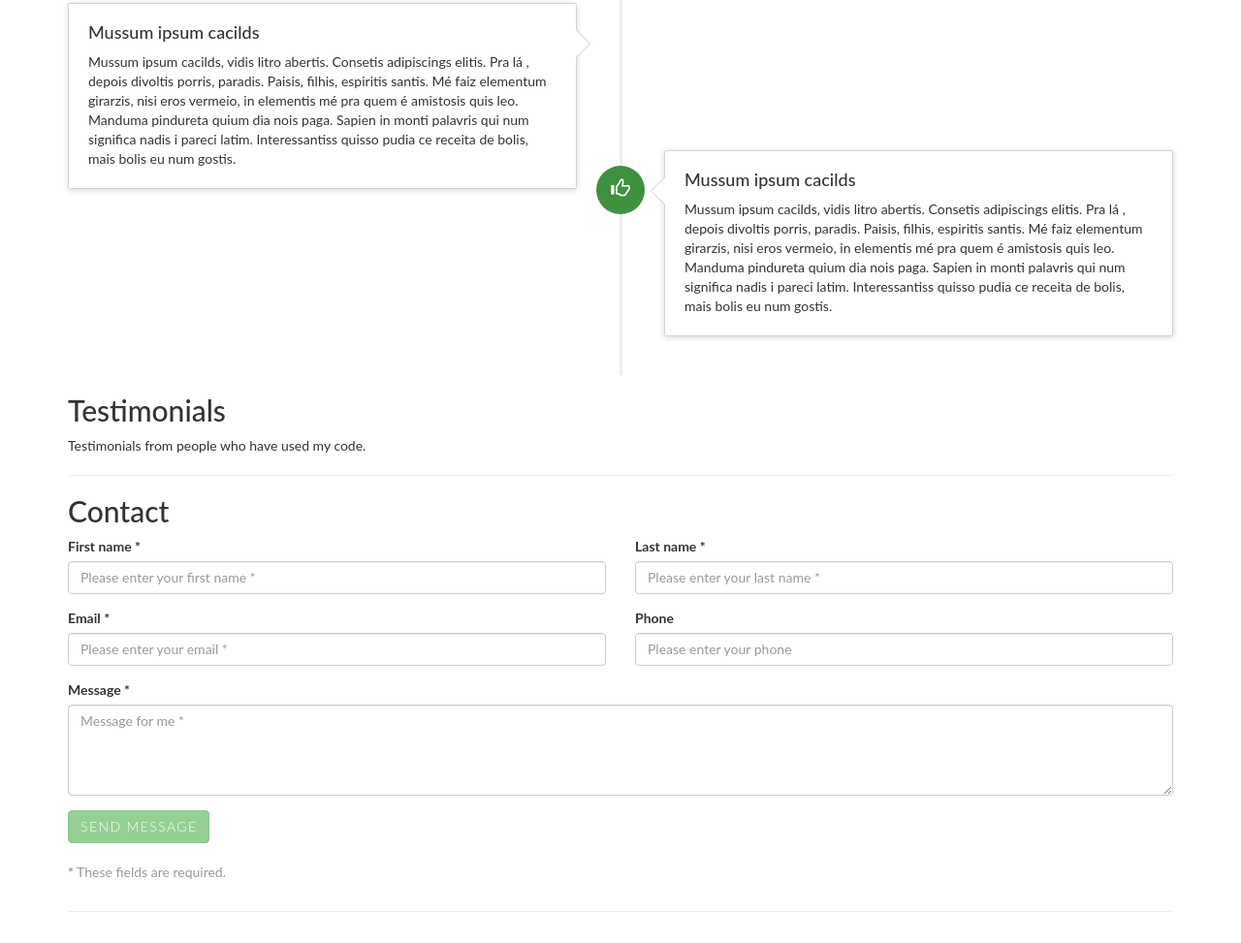
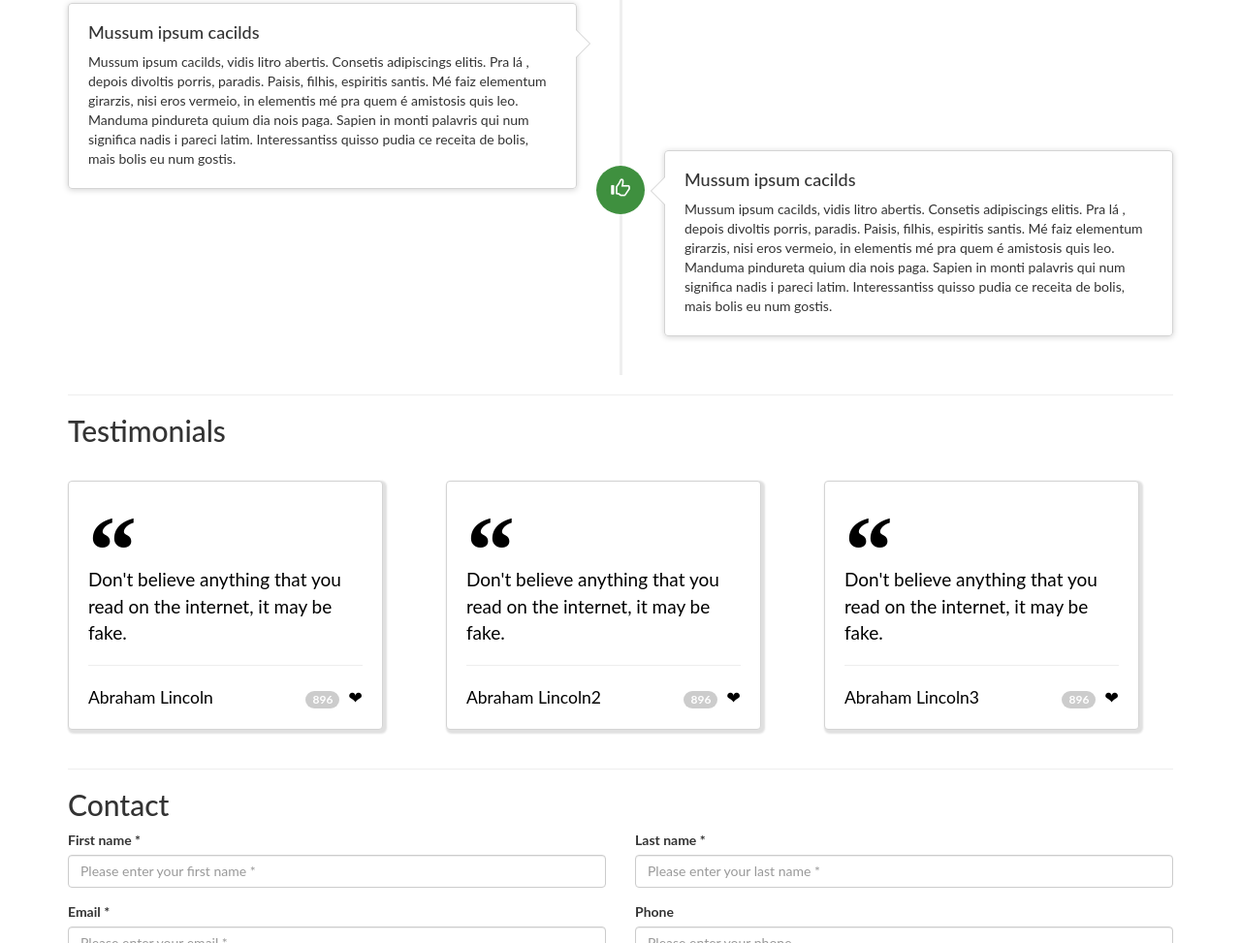
Before and after one commit to ZaxR/meandthecode, a plain HTML site: page index.html in a window 1280 px wide. Shown: the part 2090-3063 px from the top of the page at 97% size. Drawn offline with nearby package versions, Linux system fonts and the light colour scheme.

Commit message:
Add testimonials section quotebox html/css

```diff
--- a/css/styles.css
+++ b/css/styles.css
@@ -144,6 +144,7 @@ body {
 /* Progress Bar */
 .progress {
   height: 35px;
+  border-radius: 4px;
 
 }
 .progress .skill {
@@ -205,7 +206,7 @@ body {
   width: 50%;
   float: left;
   border: 1px solid #d4d4d4;
-  border-radius: 2px;
+  border-radius: 4px;
   padding: 20px;
   position: relative;
   -webkit-box-shadow: 0 1px 6px rgba(0, 0, 0, 0.175);
@@ -365,3 +366,43 @@ label {
     letter-spacing: 0.1em;
     margin-bottom: 20px;
 }
+
+/* Testimonials */
+blockquote{
+    border-left:none
+}
+
+.quote-badge{
+    background-color: rgba(0, 0, 0, 0.2);
+}
+
+.quote-box{
+
+    overflow: hidden;
+    margin-top: -50px;
+    padding-top: -100px;
+    border-radius: 4px;
+      border: 1px solid #d4d4d4;
+    background-color: #ffffff;
+    margin-top: 25px;
+    color:#000000;
+    width: 325px;
+    box-shadow: 2px 2px 2px 2px #E0E0E0;
+
+}
+
+.quotation-mark{
+
+    margin-top: -10px;
+    font-weight: bold;
+    font-size:100px;
+    color:#000000;
+    font-family: "Times New Roman", Georgia, Serif;
+
+}
+
+.quote-text{
+
+    font-size: 19px;
+    margin-top: -65px;
+}
--- a/index.html
+++ b/index.html
@@ -195,9 +195,68 @@
           </div>
         </li>
     </ul>
+       <hr>
+        <h2 id="testimonials">Testimonials</h2>
 
-        <h2 id="testimonials">Testimonials</h2>
-        <p>Testimonials from people who have used my code.</p>
+<div class="row">
+<div class="col-md-4">
+    <blockquote class="quote-box">
+      <p class="quotation-mark">
+        “
+      </p>
+      <p class="quote-text">
+        Don't believe anything that you read on the internet, it may be fake.
+      </p>
+      <hr>
+      <div class="blog-post-actions">
+        <p class="blog-post-bottom pull-left">
+          Abraham Lincoln
+        </p>
+        <p class="blog-post-bottom pull-right">
+          <span class="badge quote-badge">896</span>  ❤
+        </p>
+      </div>
+    </blockquote>
+</div>
+<div class="col-md-4">
+    <blockquote class="quote-box">
+      <p class="quotation-mark">
+        “
+      </p>
+      <p class="quote-text">
+        Don't believe anything that you read on the internet, it may be fake.
+      </p>
+      <hr>
+      <div class="blog-post-actions">
+        <p class="blog-post-bottom pull-left">
+          Abraham Lincoln2
+        </p>
+        <p class="blog-post-bottom pull-right">
+          <span class="badge quote-badge">896</span>  ❤
+        </p>
+      </div>
+    </blockquote>
+</div>
+<div class="col-md-4">
+    <blockquote class="quote-box">
+      <p class="quotation-mark">
+        “
+      </p>
+      <p class="quote-text">
+        Don't believe anything that you read on the internet, it may be fake.
+      </p>
+      <hr>
+      <div class="blog-post-actions">
+        <p class="blog-post-bottom pull-left">
+          Abraham Lincoln3
+        </p>
+        <p class="blog-post-bottom pull-right">
+          <span class="badge quote-badge">896</span>  ❤
+        </p>
+      </div>
+    </blockquote>
+</div>
+</div>
         <hr>
 
         <h2 id="contact">Contact</h2>
```
